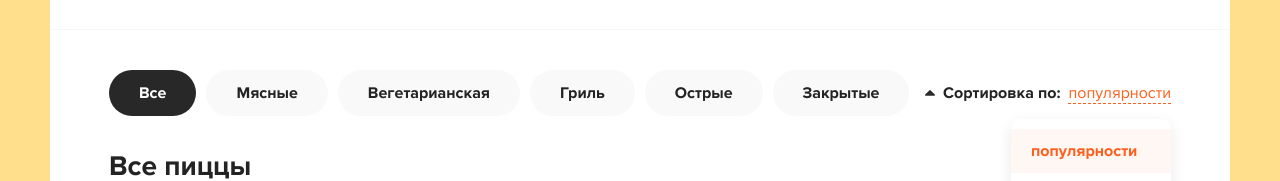
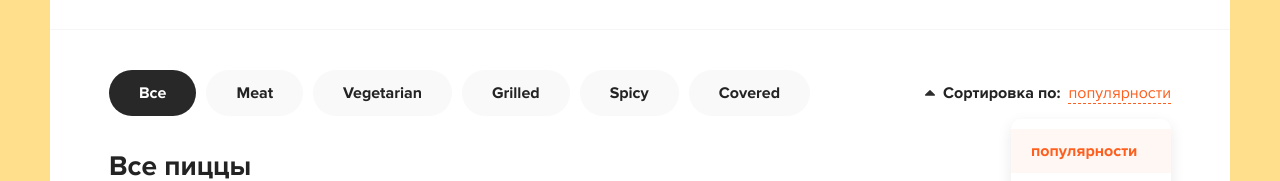
Before and after one commit to Aringoaway/Pizza-React-App, a React (Create React App) app: page / in a window 1280 px wide. Shown: the part 152-333 px from the top of the page. Built offline with nearby package versions, Linux system fonts and the light colour scheme.

Commit message:
add index.js for all imports. Add Categories component

```diff
--- a/package.json
+++ b/package.json
@@ -6,6 +6,7 @@
     "@testing-library/jest-dom": "^5.16.4",
     "@testing-library/react": "^12.1.4",
     "@testing-library/user-event": "^13.5.0",
+    "classnames": "^2.3.1",
     "node-sass": "^7.0.1",
     "react": "^18.0.0",
     "react-dom": "^18.0.0",
--- a/src/App.js
+++ b/src/App.js
@@ -1,5 +1,5 @@
 import './App.css';
-import Header from './Header'
+import {Header, Categories} from './components'
 
 function App() {
     return (
@@ -8,16 +8,7 @@ function App() {
             <div className="content">
                 <div className="container">
                     <div className="content__top">
-                        <div className="categories">
-                            <ul>
-                                <li className="active">Все</li>
-                                <li>Мясные</li>
-                                <li>Вегетарианская</li>
-                                <li>Гриль</li>
-                                <li>Острые</li>
-                                <li>Закрытые</li>
-                            </ul>
-                        </div>
+                        <Categories items={["Meat", "Vegetarian", "Grilled", "Spicy", "Covered"]}/>
                         <div className="sort">
                             <div className="sort__label">
                                 <svg
--- /dev/null
+++ b/src/components/Button.jsx
@@ -0,0 +1,18 @@
+import React from "react";
+import classNames from 'classnames';
+
+
+ function Button({onClick, className, outline, children}) {
+     return(
+         <button
+             onClick={onClick}
+             className={classNames("button", className, {
+                 "button--outline": outline,
+             })}
+         >
+             {children}
+         </button>
+     );
+ }
+
+ export default Button;
--- /dev/null
+++ b/src/components/Categories.jsx
@@ -0,0 +1,16 @@
+import React from 'react';
+
+function Categories({items}) {
+    return(
+        <div className="categories">
+            <ul>
+                <li className="active">Все</li>
+                {items.map((name, index) =>
+                    <li key={`${name}_${index}`}>{name}</li>
+                )}
+            </ul>
+        </div>
+    );
+}
+
+export default Categories;
--- a/src/Header.jsx
+++ b/src/components/Header.jsx
@@ -1,5 +1,6 @@
 import React from 'react';
-import logoSvg from "./assets/img/pizza-logo.svg";
+import logoSvg from "../assets/img/pizza-logo.svg";
+import Button from './Button'
 
 function Header() {
     return(
@@ -13,7 +14,7 @@ function Header() {
                     </div>
                 </div>
                 <div className="header__cart">
-                    <a href="/cart.html" className="button button--cart">
+                    <Button className="button--cart">
                         <span>520 ₽</span>
                         <div className="button__delimiter"></div>
                         <svg
@@ -46,7 +47,7 @@ function Header() {
                             />
                         </svg>
                         <span>3</span>
-                    </a>
+                    </Button>
                 </div>
             </div>
         </div>
--- /dev/null
+++ b/src/components/index.js
@@ -0,0 +1,3 @@
+export { default as Button} from "./Button";
+export { default as Header} from "./Header";
+export { default as Categories} from "./Categories";
```
Also changed, not shown: 1 other file (tests, documents, lock files or other folders).
